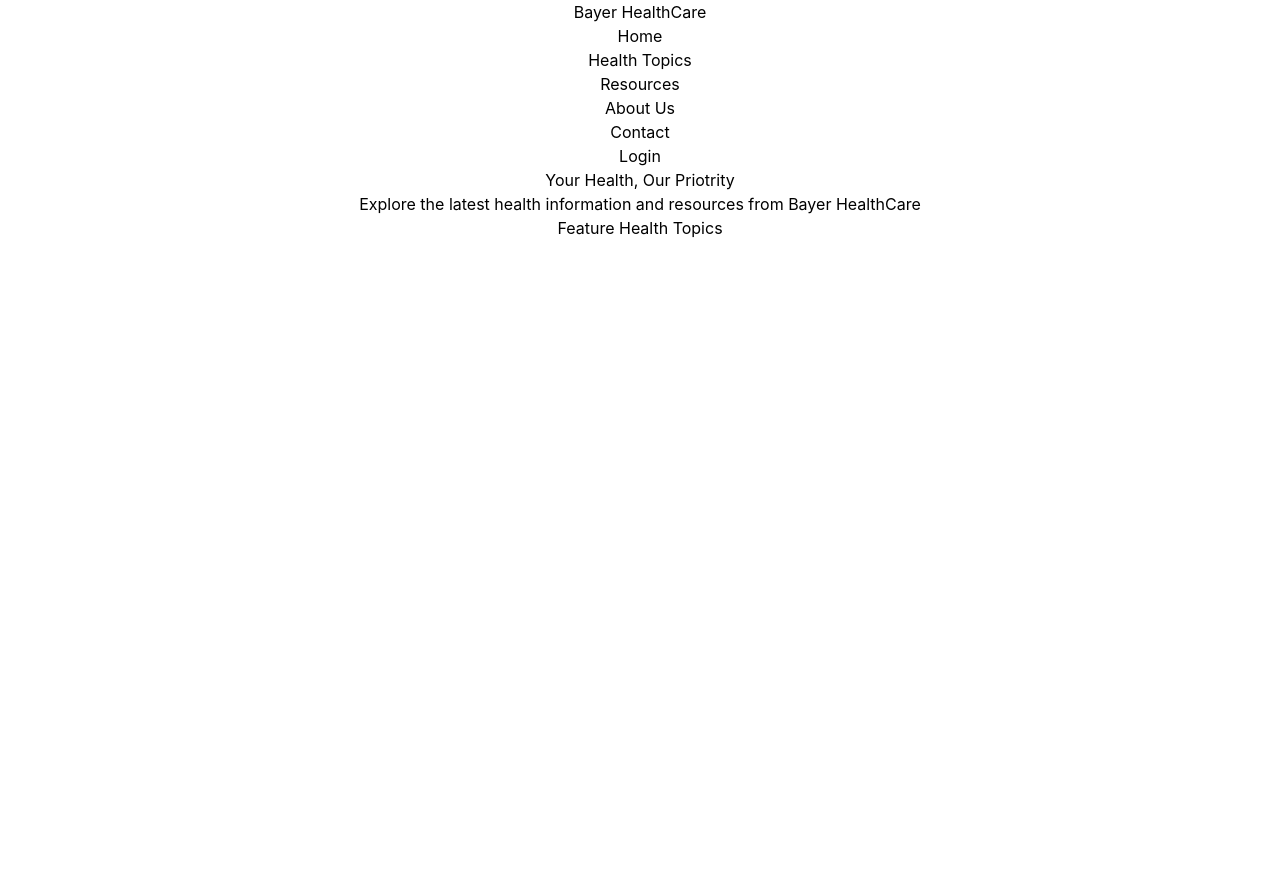
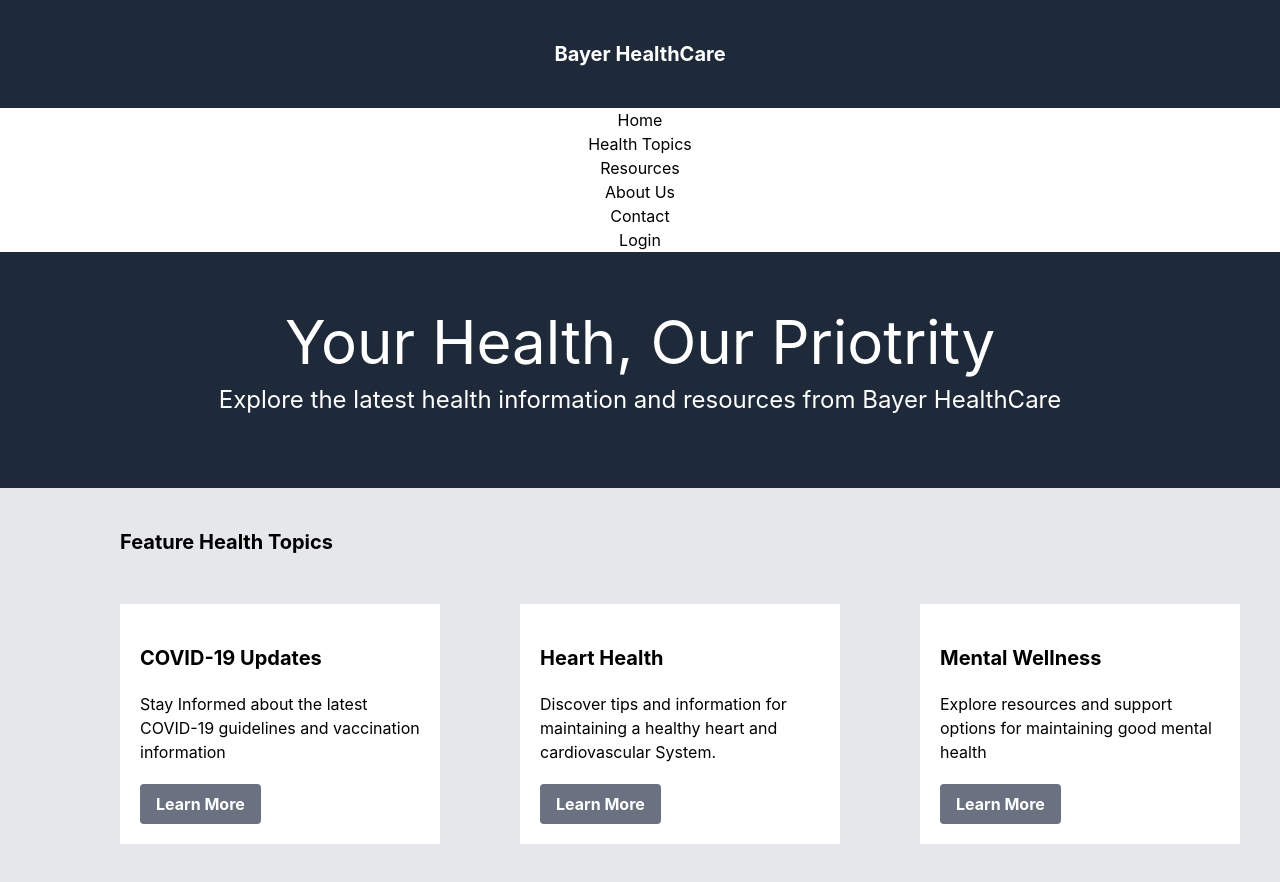
Before and after one commit to priya-1502/chronic-disease-management, a React (Create React App) app: page / in a window 1280 px wide. Before the commit the page ends 800 px from the top, so only its background shows below. Built offline with nearby package versions, Linux system fonts and the light colour scheme; no server answers.

Commit message:
ADD homepage content

```diff
--- /dev/null
+++ b/src/components/HomePage/CardItem.js
@@ -0,0 +1,17 @@
+import React from 'react'
+
+const CardItem = ({cardDetail}) => {
+
+  return (
+    <div className='bg-white w-200 mx-10 mt-0 mb-10'>
+        <div className='m-5'>
+        <h1 className='text-xl flex justify-start py-5 font-bold' > {cardDetail.title}</h1>
+        <p className='text-left'> {cardDetail.details}</p>
+        <button className='bg-gray-500 hover:bg-gray-700 text-white font-bold py-2 px-4 rounded mt-5 mb-5 flex justify-start'> Learn More </button>
+        </div>
+     </div>
+
+  )
+}
+
+export default CardItem
--- a/src/components/HomePage/Content.js
+++ b/src/components/HomePage/Content.js
@@ -3,9 +3,9 @@
 
 const Content = () => {
   return (
-    <div>
-        <h1> {contentTitle} </h1>
-        <p> {contentDetail} </p>
+    <div className='bg-gray-800 p-15'>
+        <h1 className='text-6xl text-white'> {contentTitle} </h1>
+        <p className='my-3 text-2xl text-white'> {contentDetail} </p>
     </div>
   )
 }
--- a/src/components/HomePage/HealthCards.js
+++ b/src/components/HomePage/HealthCards.js
@@ -1,12 +1,24 @@
-import React from 'react'
+import React, { useState } from 'react'
+import { cardsData } from '../../utils/constants'
+import CardItem from './CardItem';
 
 const HealthCards = () => {
+
+  const [cardData , setCardData ] = useState(cardsData);
+
   return (
-    <div>
+    <div className = "bg-gray-200 ">
 
-        <h2> Feature Health Topics </h2>
+        <h2 className='font-bold text-xl flex justify-start pt-10 ml-30'> Feature Health Topics </h2>
 
         {/* Array of healthcards */}
+        <div className='flex justify-between mt-2  pt-10 ml-20'>
+        {cardData.map((item) => {
+          return (
+          <CardItem cardDetail = {item} key={item.id}/>
+          )
+        })}
+        </div>
 
     </div>
   )
--- a/src/components/HomePage/Title.js
+++ b/src/components/HomePage/Title.js
@@ -3,8 +3,8 @@
 
 const Title = () => {
   return (
-    <div>
-        <h1>{brandName}</h1>
+    <div class="text-white bg-gray-800">
+        <h1 class="text-xl font-bold p-10 ">{brandName}</h1>
     </div>
   )
 }
```
